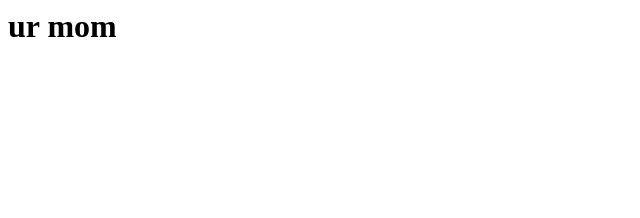
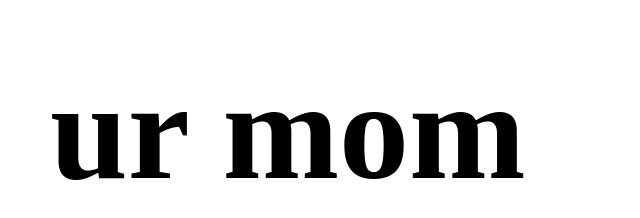
Before and after one commit to voyager0/Project3, a plain HTML site: page index.html in a window 1280 px wide. Shown: the whole page, without its empty margins (0-640 px from the left). Drawn offline with Linux system fonts and the light colour scheme.

Commit message:
Update index.html

```diff
--- a/index.html
+++ b/index.html
@@ -1,6 +1,16 @@
 <html>
 <head>
 <title>This is the title</title>
+  <style>
+    body{
+      margin:0;
+      padding:50px;
+    }
+    h1{
+      font-size:140px;
+      font-family:"Arial Bold";
+    }
+  </style>
 </head>
 <body>
 <h1>ur mom</h1>
```
